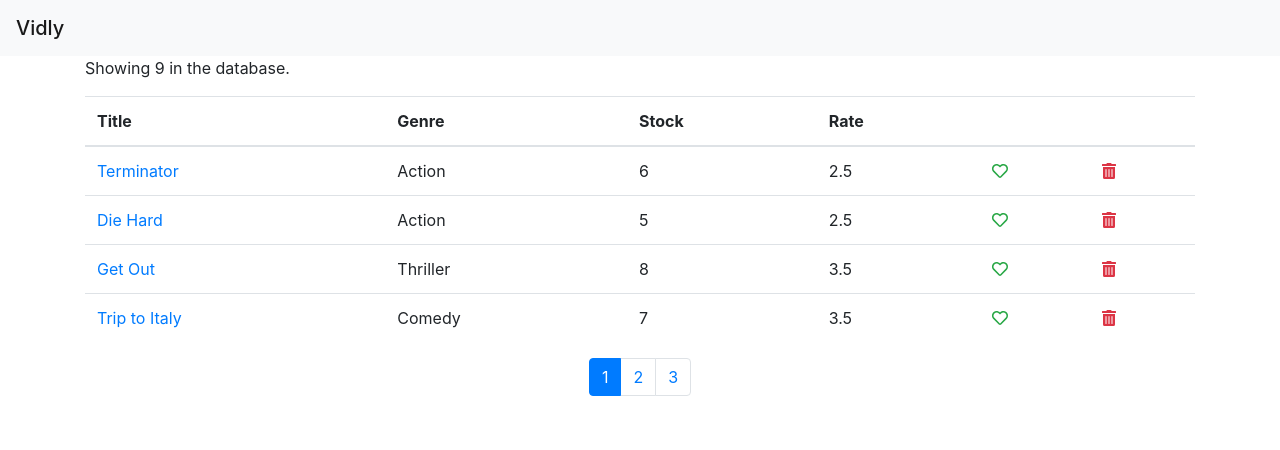
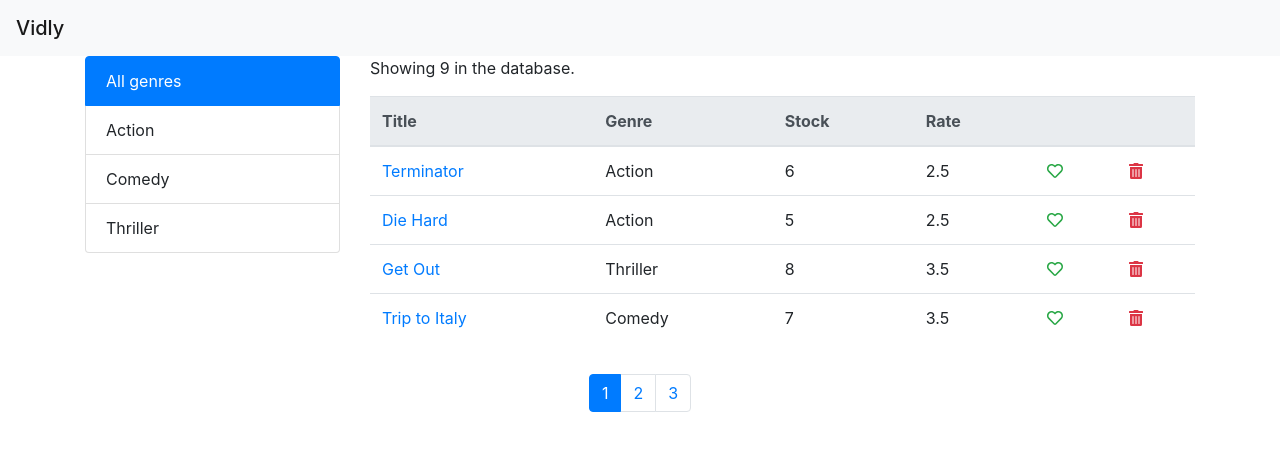
Before and after one commit to OL73/Vidly, a React (Create React App) app: page /movies in a window 1280 px wide. Shown: the top 450 px of the page. Built offline with nearby package versions, Linux system fonts and the light colour scheme.

Commit message:
réorganisation du render movies notamment pour récupérer la taille de filteredMovies

```diff
--- /dev/null
+++ b/src/components/Genres.jsx
@@ -0,0 +1,26 @@
+import React from 'react';
+
+const Genres = ({ genres: initGenres, onGenre, currentGenre }) => {
+
+    const genres = [{_id: '', name: 'All genres'}, ...initGenres];
+
+    return (
+        <div
+            className='col-3'
+        >
+            <ul className="list-group">
+                {genres.map(genre =>
+                    (<li
+                        key={genre._id}
+                        className={ genre.name === currentGenre ? 'list-group-item active': 'list-group-item'}
+                        onClick={() => onGenre(genre.name)}
+                    >
+                        {genre.name}
+                    </li>)
+                )}
+            </ul>
+        </div>
+    );
+}
+
+export default Genres;
--- a/src/components/movies.jsx
+++ b/src/components/movies.jsx
@@ -6,22 +6,25 @@ import Like from "./like";
 import Pagination from "./pagination";
 import { Link } from "react-router-dom";
 import { paginate } from "./Utils/paginate";
+import Genres from "./Genres";
+import { getGenres } from "../services/fakeGenreService";
 
 class Movies extends Component {
   state = {
-    movies: getMovies(),
+    movies: [],
     itemsPerPage: 4,
     currentPage: 1,
+    genres: [],
+    currentGenre: 'All genres',
   };
 
   componentDidMount() {
-    const movies = [
-      ...this.state.movies.map((movie) => {
+    const movies = getMovies().map((movie) => {
       movie["isLiked"] = false;
       return movie;
-      }),
-    ];
-    this.setState({ movies });
+    });
+
+    this.setState({ movies, genres: getGenres() })
   }
 
   handleLiked = (movie) => {
@@ -34,19 +37,71 @@ class Movies extends Component {
     this.setState({ movies });
   };
 
+  informationMovies(filteredMovies) {
+    //if (this.state.movies.length === 0) return "There is no movies !";
+
+    return (
+      filteredMovies.length > 0 &&
+      `Showing ${filteredMovies.length} in the database.`
+    );
+  }
+
+  handleDelete = (id) => {
+    // utilisation arrow function pour les événements (ici onClick)
+    const movies = [...this.state.movies.filter((m) => m._id !== id)];
+
+    this.setState({ movies }); // identique à this.setState({ movies: movies });
+  };
+
   handlePage = (page) => {
     this.setState({ currentPage: page });
   };
 
-  renderMovies() {
-    const { movies: allMovies, itemsPerPage, currentPage } = this.state;
+  handleGenre = genre => {
+    this.setState({ currentGenre: genre, currentPage: 1 });
+  }
 
-    const movies = paginate(allMovies, currentPage, itemsPerPage);
+  render() {
+    const { movies: allMovies, itemsPerPage, currentPage, genres, currentGenre } = this.state;
 
-    return movies.map((movie, index) => {
+    const filteredMovies = currentGenre !== 'All genres' ? allMovies.filter(movies => movies.genre.name === currentGenre) : allMovies;
+
+    // utilisation de lodash dans la fonction paginate pour récupérer un nombre de movies en fonction du nombre itemPerPage
+    // et dynamique selon la page sur laquelle on se situe
+    const movies = paginate(filteredMovies, currentPage, itemsPerPage);
+
+    const count = filteredMovies.length;
+
+    if (count === 0) return "There is no movies !";
+
+    return (
+      <>
+        <div className='row'>
+          <Genres
+            genres={genres}
+            onGenre={this.handleGenre}
+            currentGenre={currentGenre}
+          />
+          <div className="col">
+            <div className="d-flex flex-column">
+              <p>{this.informationMovies(filteredMovies)}</p>
+              <table
+                className="table"
+              >
+                <thead className="thead-light">
+                  <tr>
+                    <th scope="col">Title</th>
+                    <th scope="col">Genre</th>
+                    <th scope="col">Stock</th>
+                    <th scope="col">Rate</th>
+                    <th scope="col"></th>
+                    <th scope="col"></th>
+                  </tr>
+                </thead>
+                <tbody>
+                  {movies.map((movie, index) => {
                     return (
                       <tr key={movie._id}>
-          {/* <th scope="row">{movie._id}</th> */}
                         <td>
                           <Link to={`/movies/${movie._id}`}>{movie.title}</Link>
                         </td>
@@ -64,48 +119,12 @@ class Movies extends Component {
                         </td>
                       </tr>
                     );
-    });
-  }
-
-  informationMovies() {
-    //if (this.state.movies.length === 0) return "There is no movies !";
-
-    return (
-      this.state.movies.length > 0 &&
-      `Showing ${this.state.movies.length} in the database.`
-    );
-  }
-
-  handleDelete = (id) => {
-    // utilisation arrow function pour les événements (ici onClick)
-    const movies = [...this.state.movies.filter((m) => m._id !== id)];
-
-    this.setState({ movies }); // identique à this.setState({ movies: movies });
-  };
-
-  render() {
-    const { length: count } = this.state.movies;
-    const { itemsPerPage, currentPage } = this.state;
-
-    if (count === 0) return "There is no movies !";
-
-    return (
-      <>
-        <p>{this.informationMovies()}</p>
-        <table className="table">
-          <thead>
-            <tr>
-              {/* <th scope="col">#</th> */}
-              <th scope="col">Title</th>
-              <th scope="col">Genre</th>
-              <th scope="col">Stock</th>
-              <th scope="col">Rate</th>
-              <th scope="col"></th>
-              <th scope="col"></th>
-            </tr>
-          </thead>
-          <tbody>{this.renderMovies()}</tbody>
+                  })}
+                </tbody>
               </table>
+            </div>
+          </div>
+        </div>
         <Pagination
           moviesSize={count}
           itemsPerPage={itemsPerPage}
--- a/src/components/navBar.jsx
+++ b/src/components/navBar.jsx
@@ -3,7 +3,9 @@ import { Link, NavLink } from "react-router-dom";
 
 const NavBar = () => {
   return (
-    <nav className="navbar navbar-expand-lg navbar-light bg-light">
+    <nav className="navbar navbar-expand-lg navbar-light bg-light"
+      style={{marginBottom: '30px'}}
+    >
       <Link className="navbar-brand" to="/">Vidly</Link>
       <button className="navbar-toggler" type="button" data-toggle="collapse" data-target="#navbarNav" aria-controls="navbarNav" aria-expanded="false" aria-label="Toggle navigation">
         <span className="navbar-toggler-icon"></span>
--- a/src/components/pagination.jsx
+++ b/src/components/pagination.jsx
@@ -1,6 +1,5 @@
 import React from "react";
 import _ from "lodash";
-import { Link } from "react-router-dom";
 
 const Pagination = ({
   moviesSize,
@@ -18,7 +17,7 @@ const Pagination = ({
 
   return (
     <nav
-      className="d-flex justify-content-center"
+      className="d-flex justify-content-center mt-3"
       aria-label="Page navigation example"
     >
       <ul className="pagination ">
@@ -28,7 +27,7 @@ const Pagination = ({
             className={page === currentPage ? "page-item active" : "page-item"}
             onClick={() => onHandlePage(page)}
           >
-            <a className="page-link">{page}</a>
+            <p className="page-link">{page}</p>
           </li>
         ))}
       </ul>
```
Lines whose indentation alone changed are shown as unchanged.
